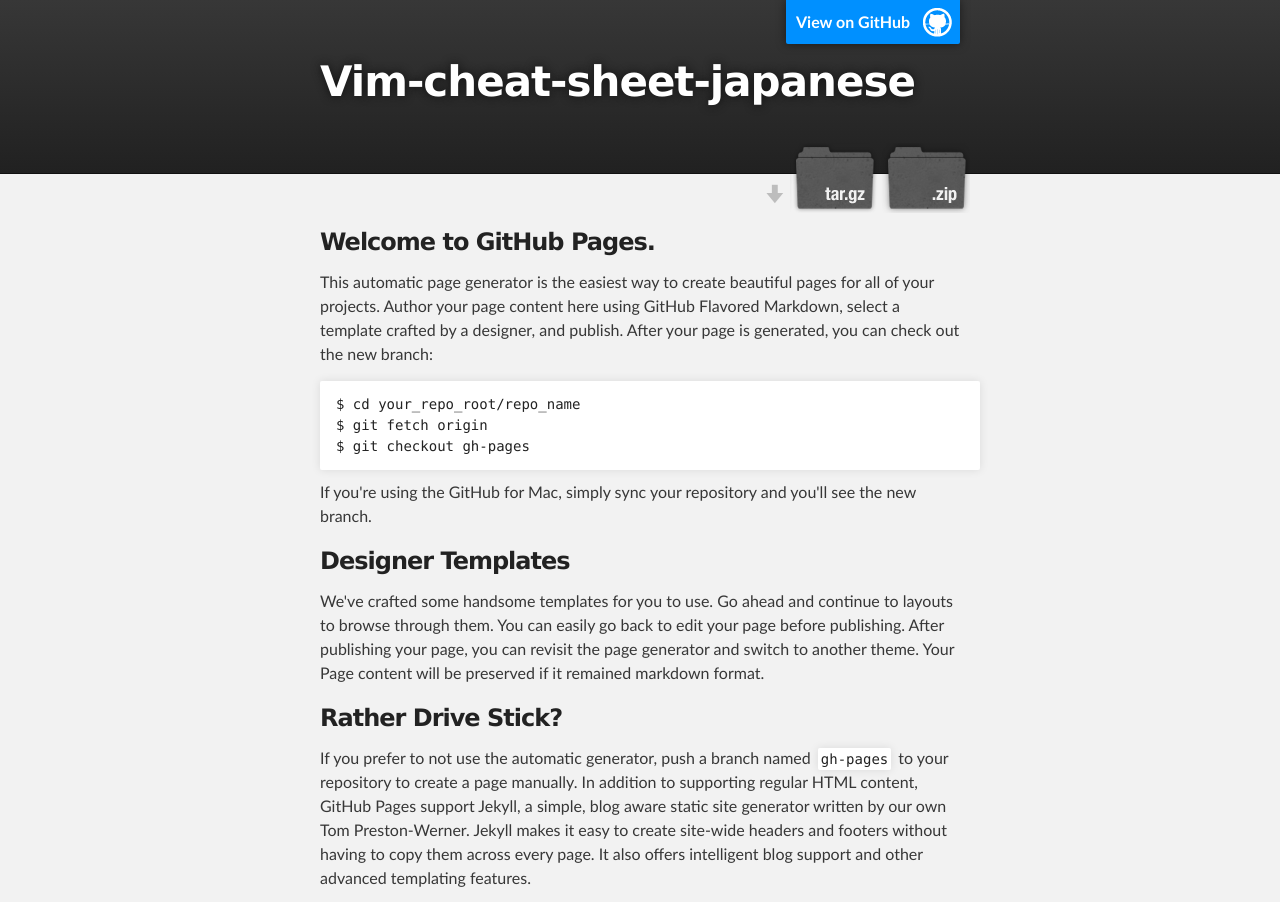
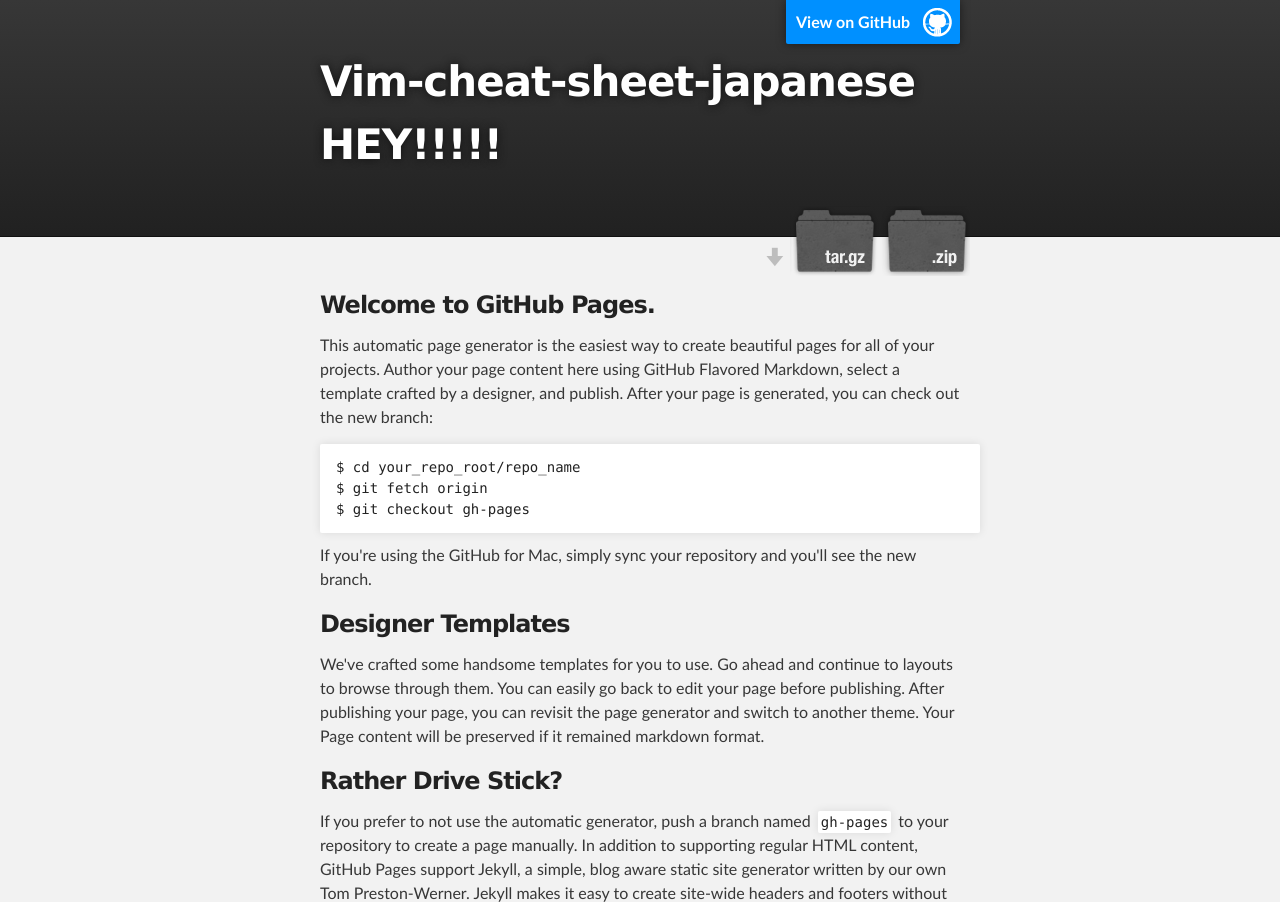
Before and after one commit to junki929/Vim-Cheat-Sheet-Japanese, a plain HTML site: page index.html in a window 1280 px wide. Shown: the top 902 px of the page. Drawn offline with Linux system fonts and the light colour scheme.

Commit message:
test update

```diff
--- a/index.html
+++ b/index.html
@@ -18,7 +18,7 @@
         <header class="inner">
           <a id="forkme_banner" href="https://github.com/junki929/Vim-Cheat-Sheet-Japanese">View on GitHub</a>
 
-          <h1 id="project_title">Vim-cheat-sheet-japanese</h1>
+          <h1 id="project_title">Vim-cheat-sheet-japanese HEY!!!!!</h1>
           <h2 id="project_tagline"></h2>
 
             <section id="downloads">
```
